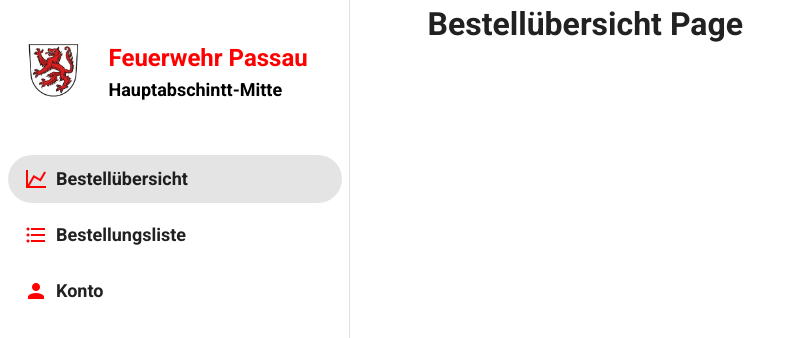
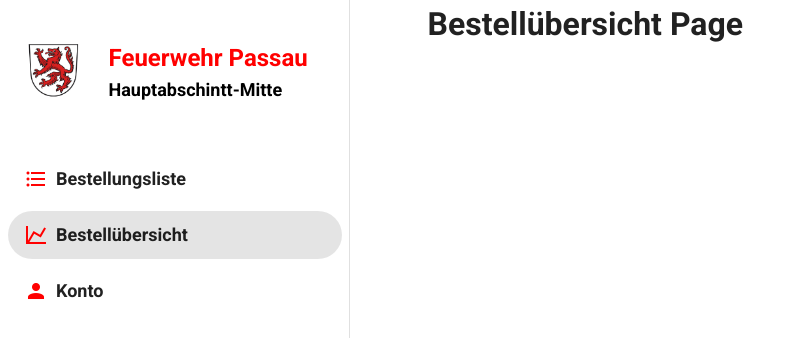
Before and after one commit to AlaaEzzeldin/sandbags-management, a Vue app in the folder sandsack-management-frontend/: page /overview/1 in a window 1280 px wide. Shown: the top 338 px of the page, without its empty margins (0-798 px from the left). Built offline with nearby package versions, Linux system fonts and the light colour scheme.

Commit message:
refactoring names of the pages

```diff
--- a/sandsack-management-frontend/src/components/Nav.vue
+++ b/sandsack-management-frontend/src/components/Nav.vue
@@ -48,35 +48,48 @@ export default {
     return {
       navItemsUnterabschintt: [
         {
+          title: 'Bestellungliste',
+          component: 'BestellungslistePage',
+          icon: 'mdi-format-list-bulleted',
+        },
+        {
           title: 'Neue Bestellung',
-          component: 'NeueBestellung',
+          component: 'NeueBestellungPage',
           icon: 'mdi-plus',
         },
         {
-          title: 'Bestellungliste',
-          component: 'Bestellungsliste',
+          title: 'Konto',
+          component: 'KontoPage',
+          icon: 'mdi-account',
+        },
+      ],
+      navItemsEinsatzabschnittAndHauptabschnitt: [
+
+        {
+          title: 'Bestellungsliste',
+          component: 'BestellungslistePage',
+          icon: 'mdi-format-list-bulleted',
+        },
+        {
+          title: 'Bestellübersicht',
+          component: 'BestellübersichtPage',
+          icon: 'mdi-chart-line',
+        },
+        {
+          title: 'Konto',
+          component: 'KontoPage',
+          icon: 'mdi-account',
+        },
+      ],
+      navItemsMollnhof: [
+        {
+          title: 'Bestellungsliste',
+          component: 'BestellungslistePage',
           icon: 'mdi-format-list-bulleted',
         },
         {
           title: 'Konto',
-          component: 'Konto',
-          icon: 'mdi-account',
-        },
-      ],
-      navItemsEinsatzabschnittAndHauptabschnitt: [
-        {
-          title: 'Bestellübersicht',
-          component: 'Bestellübersicht',
-          icon: 'mdi-chart-line',
-        },
-        {
-          title: 'Bestellungsliste',
-          component: 'Bestellungsliste',
-          icon: 'mdi-format-list-bulleted',
-        },
-        {
-          title: 'Konto',
-          component: 'Konto',
+          component: 'KontoPage',
           icon: 'mdi-account',
         },
       ],
@@ -102,6 +115,8 @@ export default {
             return this.navItemsEinsatzabschnittAndHauptabschnitt;
           else if (this.getLoggedInUserRole() === 3)
             return this.navItemsUnterabschintt;
+          else if (this.getLoggedInUserRole() === 4)
+            return this.navItemsMollnhof;
         },
 
         // hard coding the users roles
--- a/sandsack-management-frontend/src/router/index.js
+++ b/sandsack-management-frontend/src/router/index.js
@@ -2,33 +2,39 @@ import Vue from 'vue'
 import VueRouter from 'vue-router'
 
 // import pages
-import Bestellungsliste from '../views/Bestellungsliste.vue'
-import Konto from '../views/Konto.vue'
-import NeueBestellung from '../views/NeueBestellung.vue'
-import Bestellübersicht from '../views/Bestellübersicht.vue'
+import BestellungslistePage from '../views/BestellungslistePage.vue'
+import KontoPage from '../views/KontoPage.vue'
+import NeueBestellungPage from '../views/NeueBestellungPage.vue'
+import BestellübersichtPage from '../views/BestellübersichtPage'
+import BestelldetailsPage from "../views/BestelldetailsPage";
 
 Vue.use(VueRouter)
 
 const routes = [
     {
         path: '/:userRole',
-        name: 'NeueBestellung',
-        component: NeueBestellung
+        name: 'BestellungslistePage',
+        component: BestellungslistePage
     },
     {
         path: '/account/:userRole',
-        name: 'Konto',
-        component: Konto
+        name: 'KontoPage',
+        component: KontoPage
     },
     {
-        path: '/requests-list/:userRole',
-        name: 'Bestellungsliste',
-        component: Bestellungsliste
+        path: '/orders-list/:userRole',
+        name: 'NeueBestellungPage',
+        component: NeueBestellungPage
     },
     {
         path: '/overview/:userRole',
-        name: 'Bestellübersicht',
-        component: Bestellübersicht
+        name: 'BestellübersichtPage',
+        component: BestellübersichtPage
+    },
+    {
+        path: '/:userRole/order-details/:orderId',
+        name: 'BestelldetailsPage',
+        component: BestelldetailsPage
     }
 ]
 
--- a/sandsack-management-frontend/src/views/Konto.vue
+++ b/sandsack-management-frontend/src/views/BestellübersichtPage.vue
@@ -1,11 +1,11 @@
 <template>
-  <h1> Konto Page </h1>
+  <h1> Bestellübersicht Page </h1>
 </template>
 
 <script>
 
 export default {
-  name: 'Konto',
+  name: 'BestellübersichtPage',
 
   components: {
 
--- a/sandsack-management-frontend/src/views/Bestellübersicht.vue
+++ b/sandsack-management-frontend/src/views/KontoPage.vue
@@ -1,11 +1,11 @@
 <template>
-  <h1> Bestellübersicht Page </h1>
+  <h1> Konto Page </h1>
 </template>
 
 <script>
 
 export default {
-  name: 'Bestellübersicht',
+  name: 'KontoPage',
 
   components: {
 
--- a/sandsack-management-frontend/src/views/NeueBestellung.vue
+++ b/sandsack-management-frontend/src/views/NeueBestellungPage.vue
@@ -5,7 +5,7 @@
 <script>
 
 export default {
-  name: 'NeueBestellung',
+  name: 'NeueBestellungPage',
   components: {},
 }
 </script>
```
